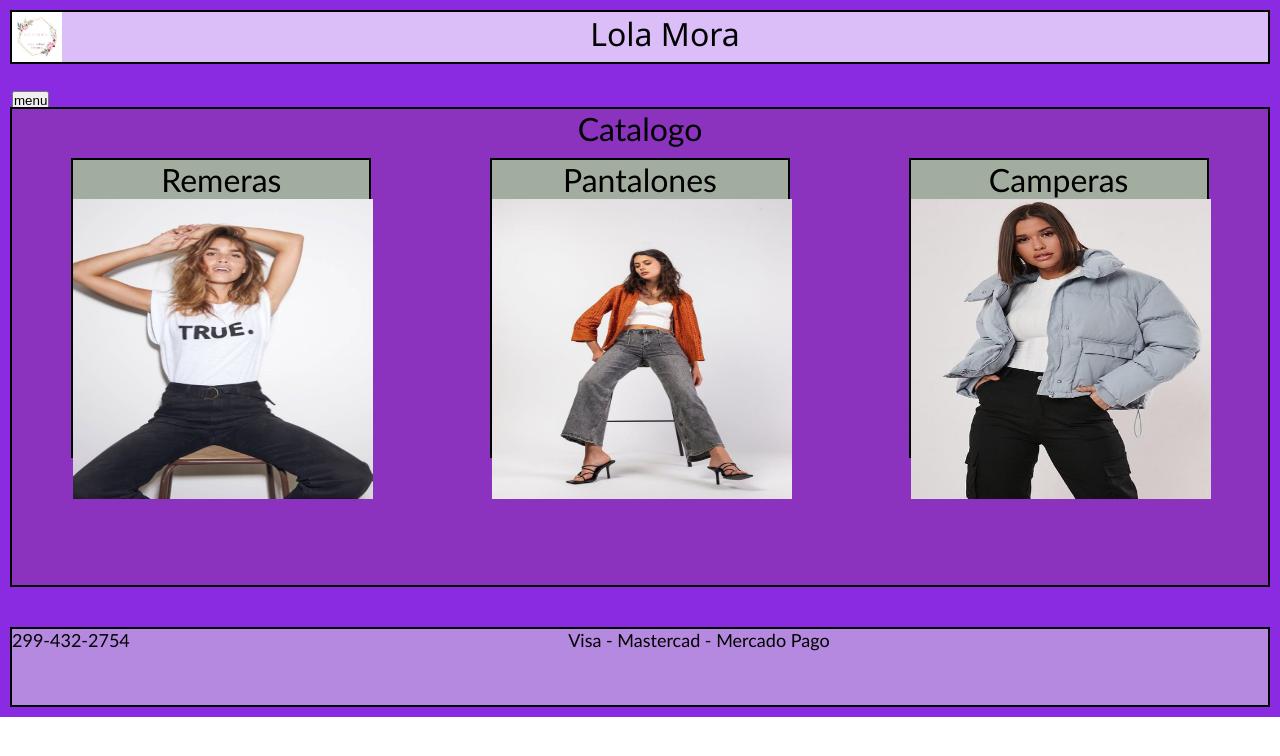
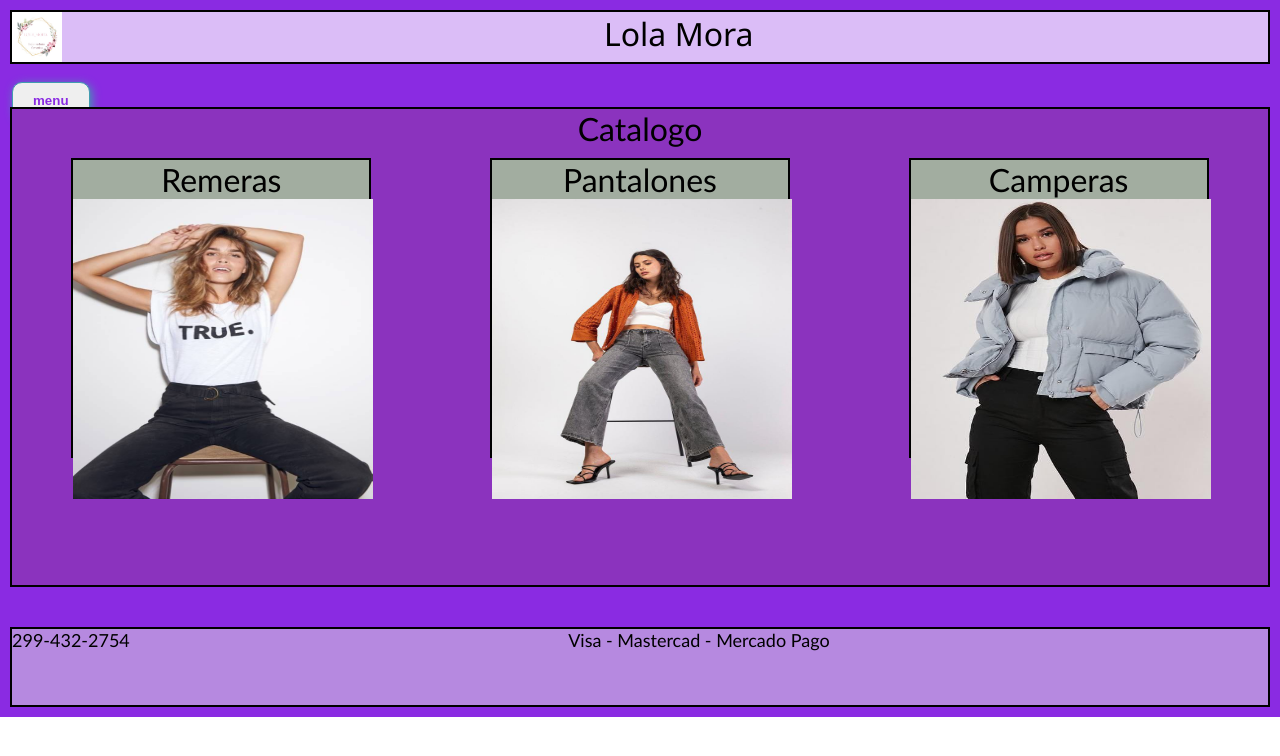
Before and after one commit to MatiasPizarro024/LolaMoraTienda, a plain HTML site: page index.html in a window 1280 px wide. Drawn offline with Linux system fonts and the light colour scheme.

Commit message:
estetica del boton

```diff
--- a/Css/style.css
+++ b/Css/style.css
@@ -57,3 +57,18 @@ body {
     grid-template-columns: auto auto;
     margin: 10px;
 }
+button{
+    margin: 0%;
+    font-size: 1.5;
+    font-weight: bold;
+    padding: 10px 20px;
+    border-radius: 10px;
+    border: 1px  solid rgb(66, 156, 176);
+   box-shadow: 2px 2px 10px rgb(66, 156, 176);
+   color: blueviolet;
+
+   }
+   button:hover{
+
+       background-color:rgb(66, 156, 176);
+   }
```
